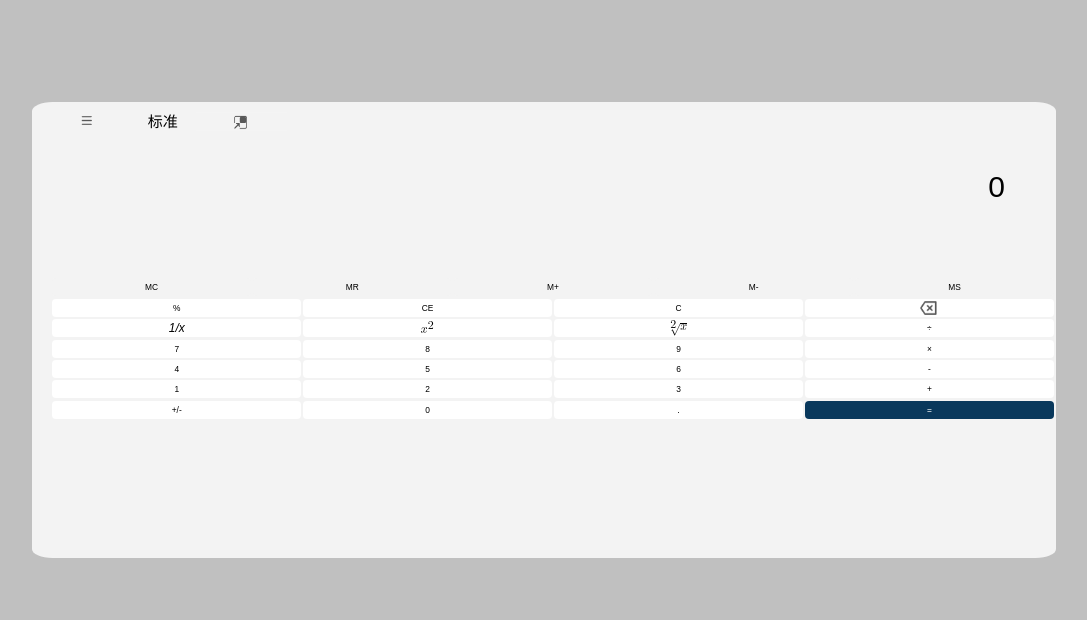
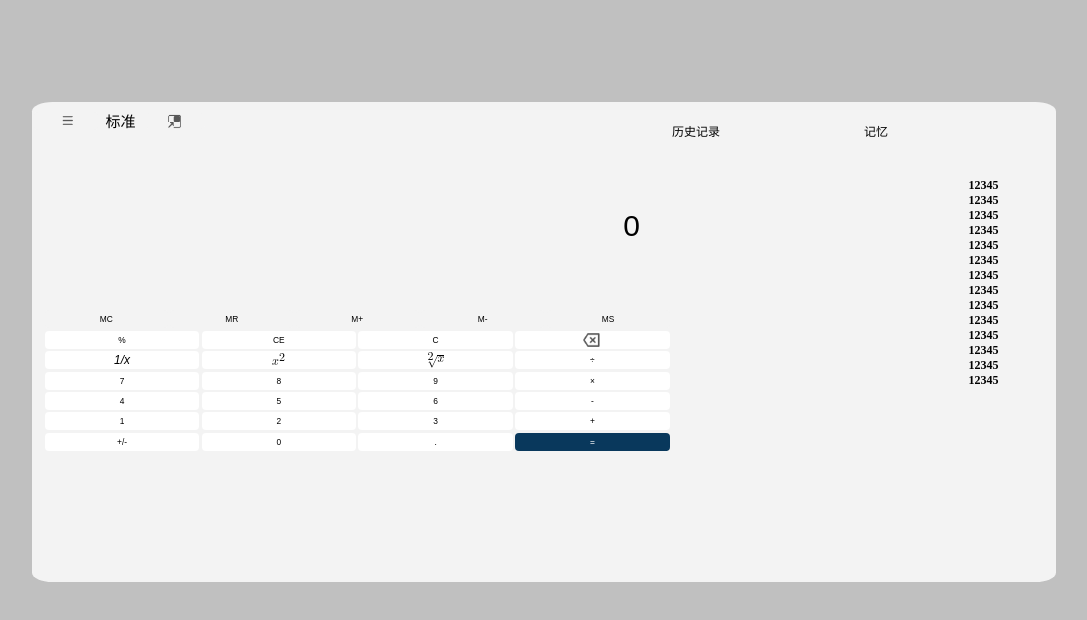
Before and after one commit to 7alpaca7/calculator, a Vue app: page / in a window 1280 px wide. Shown: the top 620 px of the page, without its empty margins (96-1183 px from the left). Built offline with nearby package versions, Linux system fonts and the light colour scheme; the HTML template or start-up script is replaced by a standard one.

Commit message:
自适应效果不错

```diff
--- a/src/App.vue
+++ b/src/App.vue
@@ -13,7 +13,7 @@ let bFlag: boolean = false;
 let opFlag: boolean = false;
 let overFlag: boolean = false;
 let zeroFlag: boolean = false;
-let pointFlag:boolean = false;
+let pointFlag: boolean = false;
 const num = (val: string) => {
   if (bFlag) {
     bFlag = false;
@@ -57,7 +57,7 @@ const zero = () => {
   if (equ.value != '')
     clear();
 }
-const point = ()=>{
+const point = () => {
   let t = Number(str.value);
   // if(Math.floor(t)==t)
 }
@@ -79,7 +79,7 @@ function fourCal(o: string) {
     bFlag = true;
   }
   op.value = o;
-  overFlag=false;
+  overFlag = false;
 }
 const yu = () => {
   fourCal("%");
@@ -121,8 +121,8 @@ const deng = () => {
     <div class="left">
       <CalNav />
       <CalHeader v-model:str="str" v-model:a="a" v-model:b="b" v-model:op="op" v-model:equ="equ" />
-      <CalSession @point="point" @yu="yu" @dao="dao" @ping="ping" @sqrt="sqrt" @zero="zero" @num="num" @clear="clear" @add="add"
-        @jian="jian" @cheng="cheng" @chu="chu" @deng="deng" />
+      <CalSession @point="point" @yu="yu" @dao="dao" @ping="ping" @sqrt="sqrt" @zero="zero" @num="num" @clear="clear"
+        @add="add" @jian="jian" @cheng="cheng" @chu="chu" @deng="deng" />
     </div>
     <!-- 右边历史记录部分 -->
     <div class="right">
@@ -132,9 +132,15 @@ const deng = () => {
 </template>
 
 <style>
-@media screen and (max-width:300px) {
+@media screen and (max-width:500px) {
+
+  .left {
+    flex: 1;
+  }
+
   .right {
     display: none;
+    width: 0vw;
   }
 
   .history {
@@ -158,7 +164,7 @@ body {
 
 .cal {
   width: 80vw;
-  height: 57vh;
+  height: 60vh;
   background-color: #f3f3f3;
   display: flex;
   margin-top: 10%;
@@ -169,13 +175,15 @@ body {
 }
 
 .left {
-  flex: 1;
+  width: 50vw;
+  height: 60vh;
   display: flex;
   flex-direction: column;
   position: relative;
 }
 
 .right {
-  flex: 1;
+  width: 30vw;
+  height: 60vh;
 }
 </style>
--- a/src/components/CalHeader.vue
+++ b/src/components/CalHeader.vue
@@ -22,9 +22,9 @@ const enter = function(){
         <input class="operate" type="text" v-model="displayValue"  @keyup.enter="enter">
     </div>
 </template>
-<style scoped>
+<style>
 .result{
-    height: 15vh;
+    height: 20%;
     width: 100%;
     margin-bottom: 1vh;
     padding-right: 5%;
@@ -32,11 +32,15 @@ const enter = function(){
 }
 .equation{
     padding-top: 2%;
+    width: 100%;
+    height: 40%;
     font-size: 0.7rem;
     color: #9f9f9f;
 }
 .operate{
     font-size: 2.5rem;
+    width: 100%;
+    height: 60%;
     border: none;
     outline: none;
     background-color: #f3f3f3;
--- a/src/components/CalNav.vue
+++ b/src/components/CalNav.vue
@@ -13,8 +13,8 @@
 <style>
 .calNav{
     margin-top: 8px;
-    height: 5vh;
-    width: 80vw ;
+    height: 10%;
+    width: 100% ;
 }
 .calNav button{
     margin-left: 2px;
--- a/src/components/CalOld.vue
+++ b/src/components/CalOld.vue
@@ -55,7 +55,8 @@
 .oldNav{
     display: flex;
     flex-direction: row;
-    margin-top:5%;
+    padding-top:5%;
+    width: 30vw;
 }
 .oldNav span{
     flex: 1;
--- a/src/components/CalSession.vue
+++ b/src/components/CalSession.vue
@@ -89,16 +89,20 @@ const point = ()=>{
         </div>
     </div>
 </template>
-<style scoped>
+<style>
 .keyBoard{
     display: flex;
-    flex: 1;
+    width: 100%;
+    height: 50%;
     min-height: 0;
     flex-direction: column;
-    align-content: center;
-    justify-items: center;
+    /* align-content: center;
+    justify-items: center; */
+    align-content: start;
     padding-left: 2%;
     padding-bottom: 1%;
+    margin-top: auto;
+    margin-bottom: 5%;
 }
 .keyM{
     display: flex;
@@ -144,6 +148,6 @@ button:active{
 }
 .keyN button img{
     height: 100%;
-    width: auto;
+    /* width: auto; */
 }
 </style>
```
